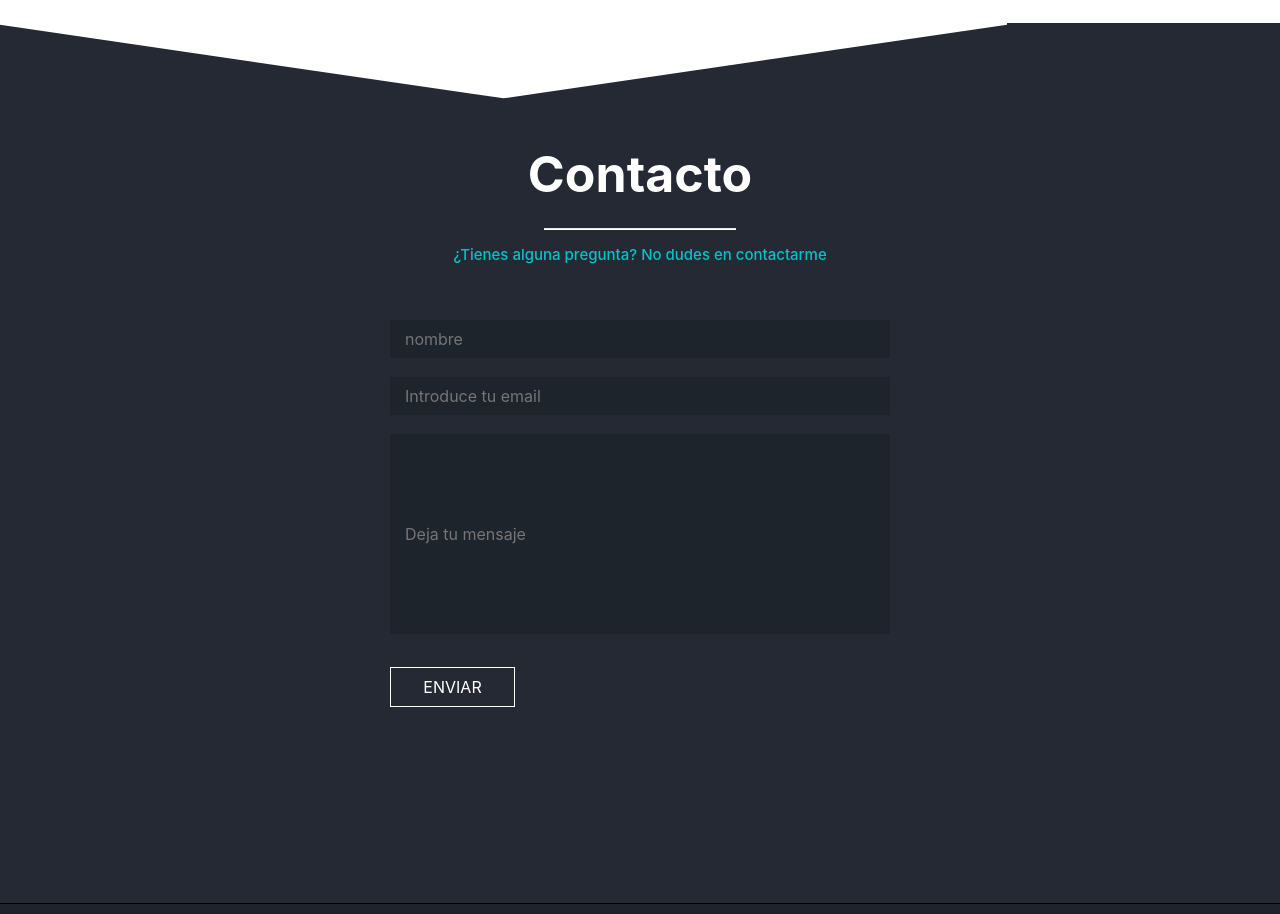
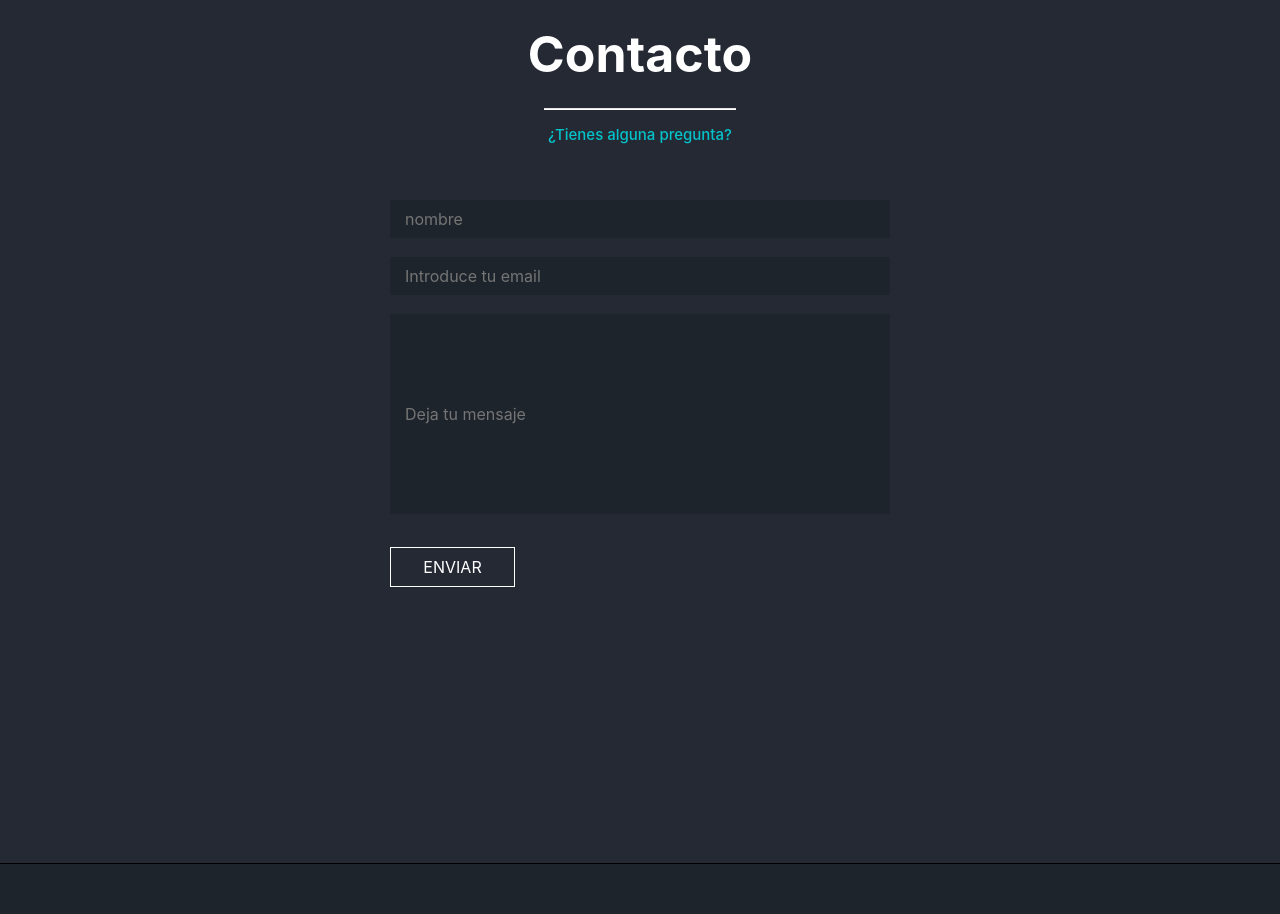
Before and after one commit to gustavom12/GustavoMercado, an Angular app: page / in a window 1280 px wide. Shown: the part 2320-3234 px from the top of the page. Built offline with nearby package versions, Linux system fonts and the light colour scheme; some icons are missing.

Commit message:
cambios en navbar

```diff
--- a/src/app/components/form/form.component.html
+++ b/src/app/components/form/form.component.html
@@ -4,7 +4,7 @@
   <div class="formcontent">
     <h2>Contacto</h2>
     <hr class="hr25">
-    <h4>¿Tienes alguna pregunta? No dudes en contactarme</h4>
+    <h4 >¿Tienes alguna pregunta?</h4>
     <form action="https://formsubmit.co/gustavo.n.mercado2@gmail.com" method="POST" target="_blank">
         <div class="inputs">
       <input type="text" class="nombre" placeholder="nombre" />
--- a/src/app/components/form/form.component.sass
+++ b/src/app/components/form/form.component.sass
@@ -1,7 +1,7 @@
 .form
     background: #252934
     color: #fff
-    height: 110vh
+    height: 120vh
     .sobre
         display: none
 
--- a/src/app/components/header/header.component.sass
+++ b/src/app/components/header/header.component.sass
@@ -130,7 +130,7 @@ $maincolor: #1425a3
             margin-left: 7%
             .boton
                 position: relative
-                bottom: -10px
+                bottom: 30px
             .nombre
                 font-size: 38px
             h3
--- a/src/app/components/navbar/navbar.component.sass
+++ b/src/app/components/navbar/navbar.component.sass
@@ -32,6 +32,7 @@ nav
         transform: scale(1.1)
         text-decoration: none
 
+
 .nav-content
     margin-left: auto
     margin-right: 20px
@@ -48,6 +49,8 @@ nav
         transition: all .3s ease-in-out
         transform: scale(1.1)
         text-decoration: none
+
+
 
 @media ( max-width: 500px )
 
@@ -84,6 +87,10 @@ nav
             margin-left: auto
             margin-top: 5px
             color: #ffffff
+        i
+            display: none
+        button
+            display: none
 
 @keyframes fade
     0%
--- a/src/app/components/portfolio/portfolio.component.sass
+++ b/src/app/components/portfolio/portfolio.component.sass
@@ -18,7 +18,7 @@
     margin-left: 8%
     margin-right: 8%
     max-width: 100%
-    height: 70vh
+    height: 55vh
     display: grid
     grid-template-columns: 1fr 1fr
     .card
```
